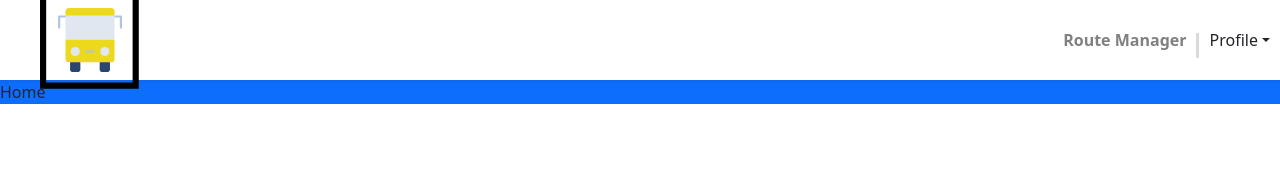
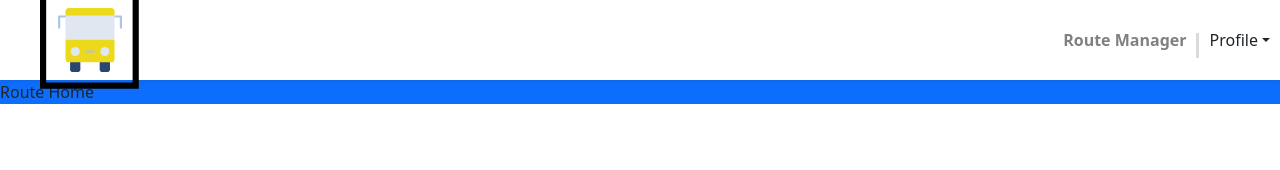
Before and after one commit to malmi20/Bus_Routing_Manger, a React (Create React App) app in the folder Frontend/: page / in a window 1280 px wide. Shown: the top 170 px of the page. Built offline with nearby package versions, Linux system fonts and the light colour scheme; no server answers; sample sign-in values are in the browser's storage; the HTML template or start-up script is replaced by a standard one.

Commit message:
ownerhome updated

```diff
--- a/Frontend/src/App.js
+++ b/Frontend/src/App.js
@@ -6,7 +6,6 @@ import 'react-clock/dist/Clock.css';
 // Components import
 import Navbar from "./components/Navbar/Navbar";
 import NavbarResponsive from "./components/NavbarResponsive/NavbarResponsive";
-// import Footer from "./components/Footer/Footer";
 import Routes from "./routes";
 import { Container } from "react-bootstrap";
 import { Toast } from "./components/custom/ToastMessage";
@@ -23,7 +22,6 @@ const App = () => {
         <div>
           <Routes />
         </div>
-        {/* <Footer /> */}
       </Container>
     </div>
   );
--- a/Frontend/src/components/Navbar/Navbar.js
+++ b/Frontend/src/components/Navbar/Navbar.js
@@ -43,11 +43,6 @@ const Navbar = ({ hamActive, setHamActive }) => {
         )}
           <NavDropdown title="Profile" hidden={!isAuthenticated}>
             <NavDropdown.Item>
-              <Link to={"/profile"} className={styles.login}>
-                User profile
-              </Link>
-            </NavDropdown.Item>
-            <NavDropdown.Item>
               <div onClick={handleSignOutFunc} className={styles.login}>
                 Sign Out
               </div>
--- a/Frontend/src/pages/Home.js
+++ b/Frontend/src/pages/BusHome.js
@@ -7,7 +7,7 @@ const Home = () => {
   return (
     <Row>
       <Col md={12} className="bg-primary">
-        Home
+        Bus Home
       </Col>
     </Row>
   );
--- /dev/null
+++ b/Frontend/src/pages/RouteMHome.js
@@ -0,0 +1,16 @@
+import React from "react";
+
+import Row from "react-bootstrap/Row";
+import Col from "react-bootstrap/Col";
+
+const Home = () => {
+  return (
+    <Row>
+      <Col md={12} className="bg-primary">
+        Route Home
+      </Col>
+    </Row>
+  );
+};
+
+export default Home;
--- a/Frontend/src/routes.js
+++ b/Frontend/src/routes.js
@@ -1,11 +1,15 @@
-import React from "react";
+import React, { useContext } from "react";
 import { Route, Routes } from "react-router-dom";
-import Home from "./pages/Home";
+import BusHome from "./pages/BusHome";
+import RouteMHome from "./pages/RouteMHome";
 import Auth from "./pages/Auth";
 import RouteManager from "./pages/RouteManager";
 import Profile from "./pages/Profile";
+import { AppContext } from "./context/AuthContext";
 
 const AppRoutes = () => {
+  const { user } = useContext(AppContext);
+  const Home = user?.isBusOwner ? BusHome : RouteMHome;
   return (
     <Routes>
       <Route path="/">
```
Also changed, not shown: 2 other files (tests, documents, lock files or other folders).
